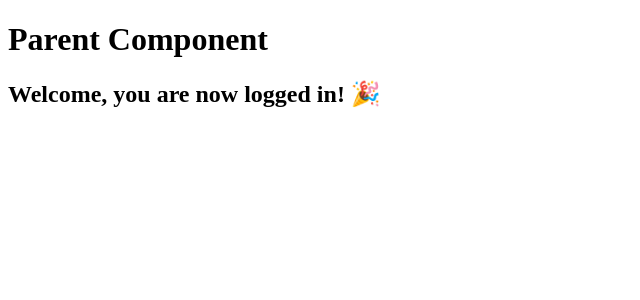
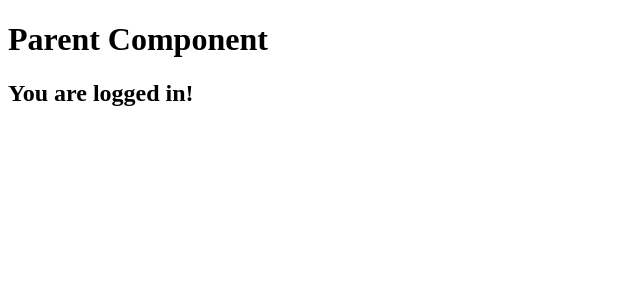
Before and after one commit to acciojob/lift-state-up-5-roshan194, a React app: page / in a window 1280 px wide. Both pictures are taken after typing "Sample", "Sample123" into the empty fields and a click on the button "Login". Shown: the top 300 px of the page, without its empty margins (0-640 px from the left). Built offline with nearby package versions, Linux system fonts and the light colour scheme.

Commit message:
update app

```diff
--- a/src/components/App.js
+++ b/src/components/App.js
@@ -12,7 +12,7 @@
     <div>
       <h1>Parent Component</h1> {/* Required by test */}
       {isLoggedIn ? (
-        <h2>Welcome, you are now logged in! 🎉</h2>
+        <h2>You are logged in!</h2>
       ) : (
         <LoginForm isLoggedIn={isLoggedIn} onLogin={handleLogin} />
       )}
```
